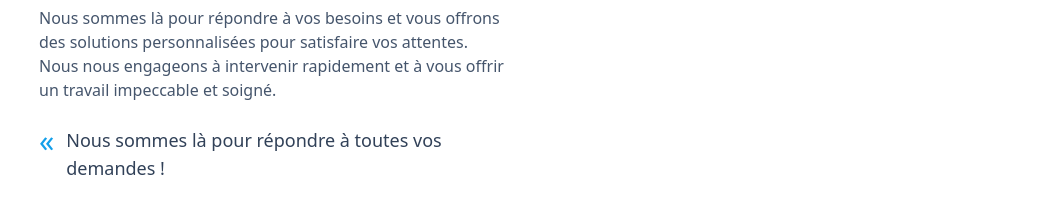
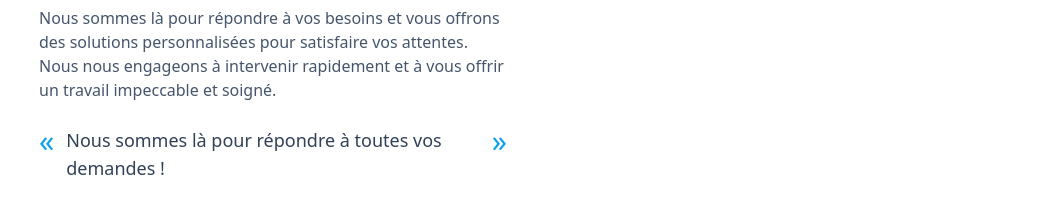
Before and after one commit to mgpelec974-tech/mgpelec, a Next.js app: page / in a window 1280 px wide. Shown: the part 1020-1236 px from the top of the page, without its empty margins (241-1280 px from the left). Built offline with nearby package versions, Linux system fonts and the light colour scheme.

Commit message:
Ajoute le guillemet fermant manquant a la citation

```diff
--- a/app/page.tsx
+++ b/app/page.tsx
@@ -121,6 +121,9 @@ export default function Home() {
                 «
               </span>
               Nous sommes là pour répondre à toutes vos demandes !
+              <span className="text-3xl leading-none text-[var(--color-accent-blue)]">
+                »
+              </span>
             </p>
           </div>
 
```
